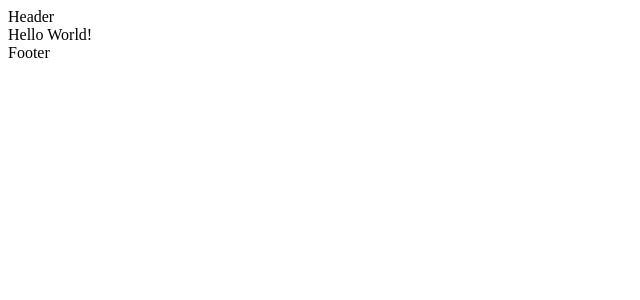
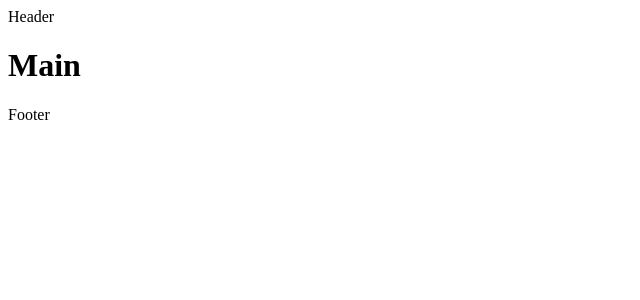
Before and after one commit to sj1225/voard, a Vue app: page / in a window 1280 px wide. Shown: the top 300 px of the page, without its empty margins (0-640 px from the left). Built offline with nearby package versions, Linux system fonts and the light colour scheme.

Commit message:
메인화면에서 바디 부분 분리

```diff
--- a/src/App.vue
+++ b/src/App.vue
@@ -1,23 +1,9 @@
 <template>
-  <div>
-    <Header></Header>
-    <div>Hello World!</div>
-    <Footer></Footer>
-  </div>
+  <router-view></router-view>
 </template>
 
 <script>
-import Header from './components/layouts/Header.vue'
-import Footer from './components/layouts/Footer.vue'
-
 export default {
   name: 'App',
-  components: {
-    Header,
-    Footer,
-  }
 }
 </script>
-
-<style>
-</style>
--- /dev/null
+++ b/src/Home.vue
@@ -0,0 +1,11 @@
+<template>
+    <h1>Main</h1>
+</template>
+
+<script>
+console.log("Home.vue");
+
+export default {
+    name: 'home',
+}
+</script>
--- /dev/null
+++ b/src/components/layouts/LayoutDefault.vue
@@ -0,0 +1,21 @@
+<template>
+    <div>
+        <Header></Header>
+        <router-view></router-view>
+        <Footer></Footer>
+    </div>
+</template>
+
+<script>
+import Header from '@/components/layouts/Header.vue'
+import Footer from '@/components/layouts/Footer.vue'
+
+console.log("LayoutDefault.vue");
+
+export default {
+    components: {
+        Header,
+        Footer,
+    }
+}
+</script>
--- a/src/main.js
+++ b/src/main.js
@@ -1,8 +1,10 @@
 import Vue from 'vue'
-import App from './App.vue'
+import App from '@/App.vue'
+import router from '@/router'
 
 Vue.config.productionTip = false
 
 new Vue({
+  router,
   render: h => h(App),
 }).$mount('#app')
--- /dev/null
+++ b/src/router.js
@@ -0,0 +1,26 @@
+import Vue from 'vue';
+import VueRouter from 'vue-router';
+
+Vue.use(VueRouter);
+
+const routes = [
+    {
+        path: '/',
+        name: 'LayoutDefault',
+        component: ()=> import('@/components/layouts/LayoutDefault.vue'),
+        children: [
+            {
+                path: '/',
+                name: 'home',
+                component: ()=> import('@/Home.vue'),
+            },
+        ]
+    },
+]
+
+const router = new VueRouter({
+    mode: 'history',
+    routes,
+});
+
+export default router;
```
